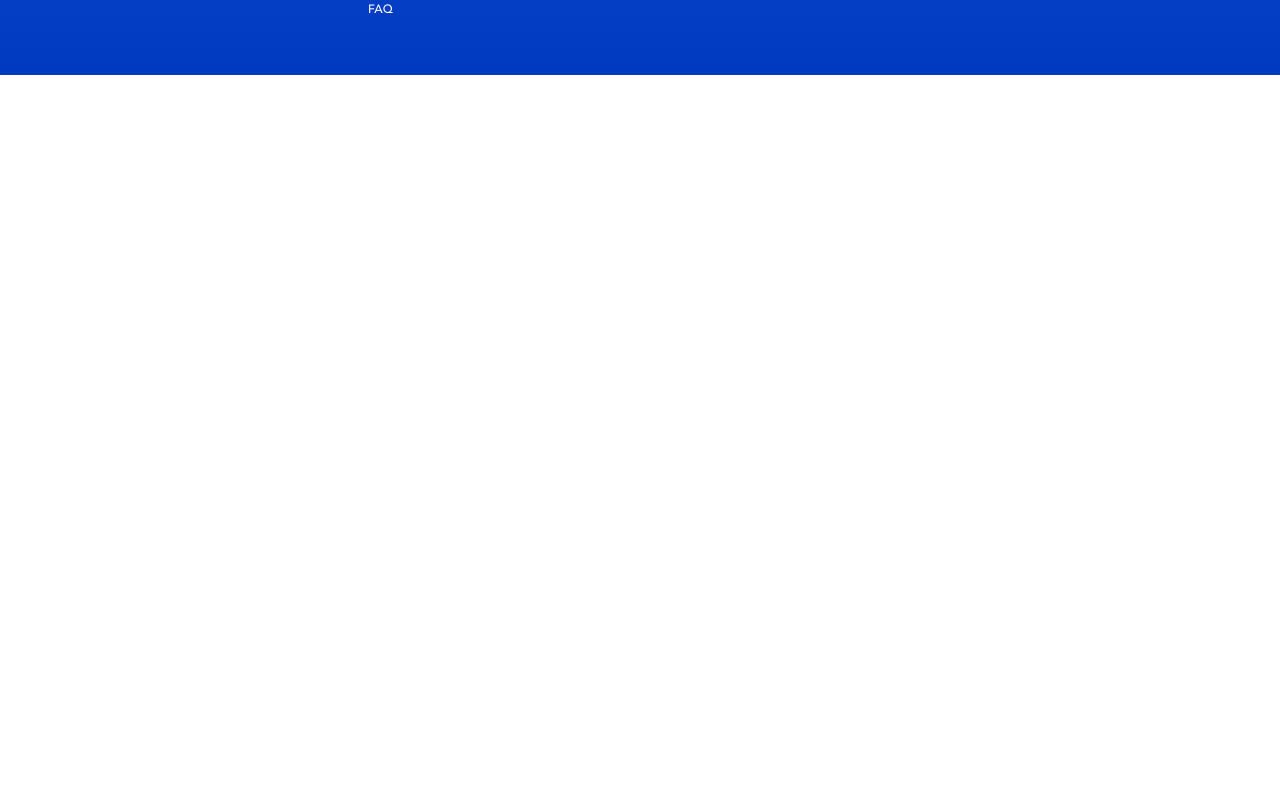
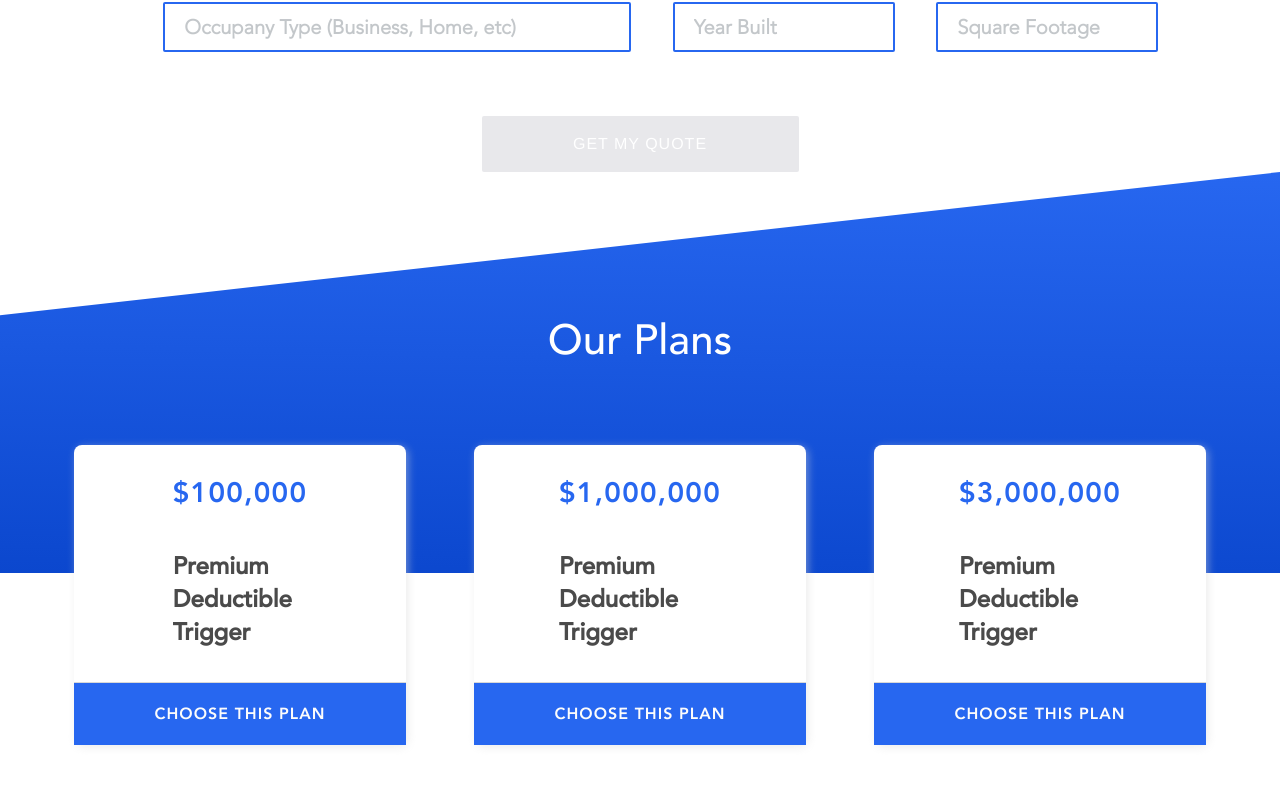
Before and after one commit to polaris327/windshift, an Angular app: page /quote in a window 1280 px wide. Shown: the part 470-1260 px from the top of the page. Before the commit the page ends 800 px from the top, so only its background shows below. Built offline with nearby package versions, Linux system fonts and the light colour scheme.

Commit message:
Update quote page

```diff
--- a/src/app/pages/quote-page/quote-page.component.html
+++ b/src/app/pages/quote-page/quote-page.component.html
@@ -4,57 +4,103 @@
     <form class="get-quote-form" name="quoteForm" [formGroup]="quoteForm" (ngSubmit)="getMyQuote()" novalidate>
       <div class="d-flex">
         <div class="form-group">
-          <input class="form-control" placeholder="First Name" formControlName="firstName">
+          <input class="form-control primary-input" placeholder="First Name" formControlName="firstName">
           <div class="form-field-error" *ngIf="quoteFormErrors.firstName.required">
             This is required!
           </div>
         </div>
         <div class="form-group">
-          <input class="form-control" placeholder="Last Name" formControlName="lastName">
+          <input class="form-control primary-input" placeholder="Last Name" formControlName="lastName">
           <div class="form-field-error" *ngIf="quoteFormErrors.lastName.required">
             This is required!
           </div>
         </div>
         <div class="form-group">
-          <input class="form-control" placeholder="Middle Initial" formControlName="middleInitial">
+          <input class="form-control primary-input" placeholder="Middle Initial" formControlName="middleInitial">
           <div class="form-field-error" *ngIf="quoteFormErrors.middleInitial.required">
             This is required!
           </div>
         </div>
       </div>
-      <div class="d-flex">
+      <div class="d-flex mt-25">
         <div class="form-group">
-          <input class="form-control" placeholder="Address" formControlName="address">
+          <input class="form-control middle-size-input" placeholder="Address" formControlName="address">
           <div class="form-field-error" *ngIf="quoteFormErrors.address.required">
             This is required!
           </div>
         </div>
       </div>
-      <div class="d-flex">
+      <div class="d-flex mt-25">
         <div class="form-group">
-          <input class="form-control" placeholder="Occupany Type (Business, Home, etc)" formControlName="occupancyType">
+          <input class="form-control middle-size-input" placeholder="Occupany Type (Business, Home, etc)" formControlName="occupancyType">
           <div class="form-field-error" *ngIf="quoteFormErrors.occupancyType.required">
             This is required!
           </div>
         </div>
         <div class="form-group">
-          <input class="form-control" placeholder="Year Built" formControlName="yearBuilt">
+          <input class="form-control primary-input" placeholder="Year Built" formControlName="yearBuilt">
           <div class="form-field-error" *ngIf="quoteFormErrors.yearBuilt.required">
             This is required!
           </div>
         </div>
         <div class="form-group">
-          <input class="form-control" placeholder="Square Footage" formControlName="squareFootage">
+          <input class="form-control primary-input" placeholder="Square Footage" formControlName="squareFootage">
           <div class="form-field-error" *ngIf="quoteFormErrors.squareFootage.required">
             This is required!
           </div>
         </div>
       </div>
-      <button
-        class="common-blue-button btn"
-        [disabled]="quoteForm.invalid">
-        <span class="text-uppercase"> GET MY QUOTE</span>
-      </button>
+      <div class="d-flex justify-content-center">
+        <button
+          class="common-blue-button btn"
+          [disabled]="quoteForm.invalid">
+          <span class="text-uppercase"> GET MY QUOTE</span>
+        </button>
+      </div>
     </form>
   </section>
+
+  <section class="our-plans d-flex">
+    <div class="position-relative w-100 d-inline-flex flex-column justify-content-start align-items-center">
+      <div class="blue-angule-bg"></div>
+      <div class="sub-container d-inline-flex flex-column justify-content-start align-items-center">
+        <div class="extra-big-title text-center">Our Plans</div>
+        <div class="card-container w-100 d-inline-flex justify-content-center align-items-center">
+          <div class="white-card d-flex flex-column justify-content-start align-items-center">
+            <div class="card-content flex-1">
+              <div class="card-blue-text text-center">$100,000</div>
+              <div class="card-text text-left">Premium <br/>Deductible <br/>Trigger</div>
+            </div>
+            <div class="card-footer flex-0 w-100">
+              <button class="card-blue-button w-100 text-center">
+                <span class="text-uppercase">CHOOSE THIS PLAN</span>
+              </button>
+            </div>
+          </div>
+          <div class="white-card d-flex flex-column justify-content-start align-items-center">
+            <div class="card-content flex-1">
+              <div class="card-blue-text text-center">$1,000,000</div>
+              <div class="card-text text-left">Premium <br/>Deductible <br/>Trigger</div>
+            </div>
+            <div class="card-footer flex-0 w-100">
+              <button class="card-blue-button w-100 text-center">
+                <span class="text-uppercase">CHOOSE THIS PLAN</span>
+              </button>
+            </div>
+          </div>
+          <div class="white-card d-flex flex-column justify-content-start align-items-center">
+            <div class="card-content flex-1">
+              <div class="card-blue-text text-center">$3,000,000</div>
+              <div class="card-text text-left">Premium <br/>Deductible <br/>Trigger</div>
+            </div>
+            <div class="card-footer flex-0 w-100">
+              <button class="card-blue-button w-100 text-center">
+                <span class="text-uppercase">CHOOSE THIS PLAN</span>
+              </button>
+            </div>
+          </div>
+        </div>
+      </div>
+    </div>
+  </section>
 </div>
--- a/src/app/pages/quote-page/quote-page.component.scss
+++ b/src/app/pages/quote-page/quote-page.component.scss
@@ -2,5 +2,146 @@
 @import 'variables';
 
 .quote-page-component {
+  section {
+    &.coverage-section {
+      padding-top: 169px;
 
+      .extra-big-title {
+        color: #4a4a4a;
+      }
+
+      .get-quote-form {
+        margin-top: 48px;
+
+        input {
+          height: 50px;
+          border: 2px solid #2767F0;
+          border-radius: 2px;
+          margin-left: 41.5px;
+          padding: 19px;
+          color: #424241;
+          font-family: 'Avenir-Light';
+          font-size: 20px;
+          font-weight: bold;
+          line-height: 14px;
+
+          &::placeholder {
+            opacity: 0.4;
+          }
+
+          &.primary-input {
+            width: 222px;
+          }
+
+          &.middle-size-input {
+            width: 468px;
+          }
+        }
+      }
+
+      .common-blue-button {
+        margin-top: 48px;
+        height: 56px;
+        width: 317px;
+        border-radius: 2px;
+        color: #2767F0
+
+        span {
+          color: #FCFCFC;
+          font-family: 'Avenir-Heavy';
+          font-size: 16px;
+          font-weight: 600;
+          letter-spacing: 1px;
+          line-height: 22px;
+        }
+      }
+
+      .mt-25 {
+        margin-top: 25px;
+      }
+    }
+
+    &.our-plans {
+      padding-bottom: 98px;
+
+      .position-relative {
+        position: relative;
+
+        .blue-angule-bg {
+          position: absolute;
+          z-index: 0;
+          width: 100%;
+          height: 100%;
+          clip-path: polygon(0 25%, 100% 0, 100% 70%, 0 70%);
+          background: linear-gradient(1.22deg, #003AC0 0%, #2767F0 100%);
+          overflow: hidden;
+        }
+
+        .sub-container {
+          max-width: 1445px;
+          z-index: 1;
+          padding-top: 140px;
+
+          .extra-big-title {
+            color: #fff;
+          }
+
+          .card-container {
+            margin-top: 60px;
+
+            .white-card {
+              width: 332px;
+              height: 300px;
+              margin: 0 34px;
+              background-color: #fff;
+              border-radius: 8px;
+              box-shadow: 2px 2px 8px 0 rgba(216,216,216,0.49);
+
+              .card-content {
+                padding: 29px;
+
+                .card-blue-text {
+                  color: #2767F0;
+                  font-family: 'Avenir-Heavy';
+                  font-size: 28px;
+                  font-weight: 900;
+                  letter-spacing: 1.28px;
+                  line-height: 38px;
+                }
+
+                .card-text {
+                  width: 124px;
+                  margin-top: 38px;
+                  color: #4A4A4A;
+                  font-family: 'Avenir-Medium';
+                  font-size: 24px;
+                  font-weight: 900;
+                  line-height: 33px;
+                }
+              }
+
+              .card-footer {
+                padding: 0px;
+
+                .card-blue-button {
+                  height: 62px;
+                  background-color: #2767F0;
+                  border: 0px;
+
+                  span {
+                    color: #FCFCFC;
+                    font-family: 'Avenir-Heavy';
+                    font-size: 16px;
+                    font-weight: 600;
+                    letter-spacing: 1px;
+                    line-height: 22px;
+                  }
+                }
+              }
+            }
+          }
+        }
+      }
+    }
+  }
 }
```
